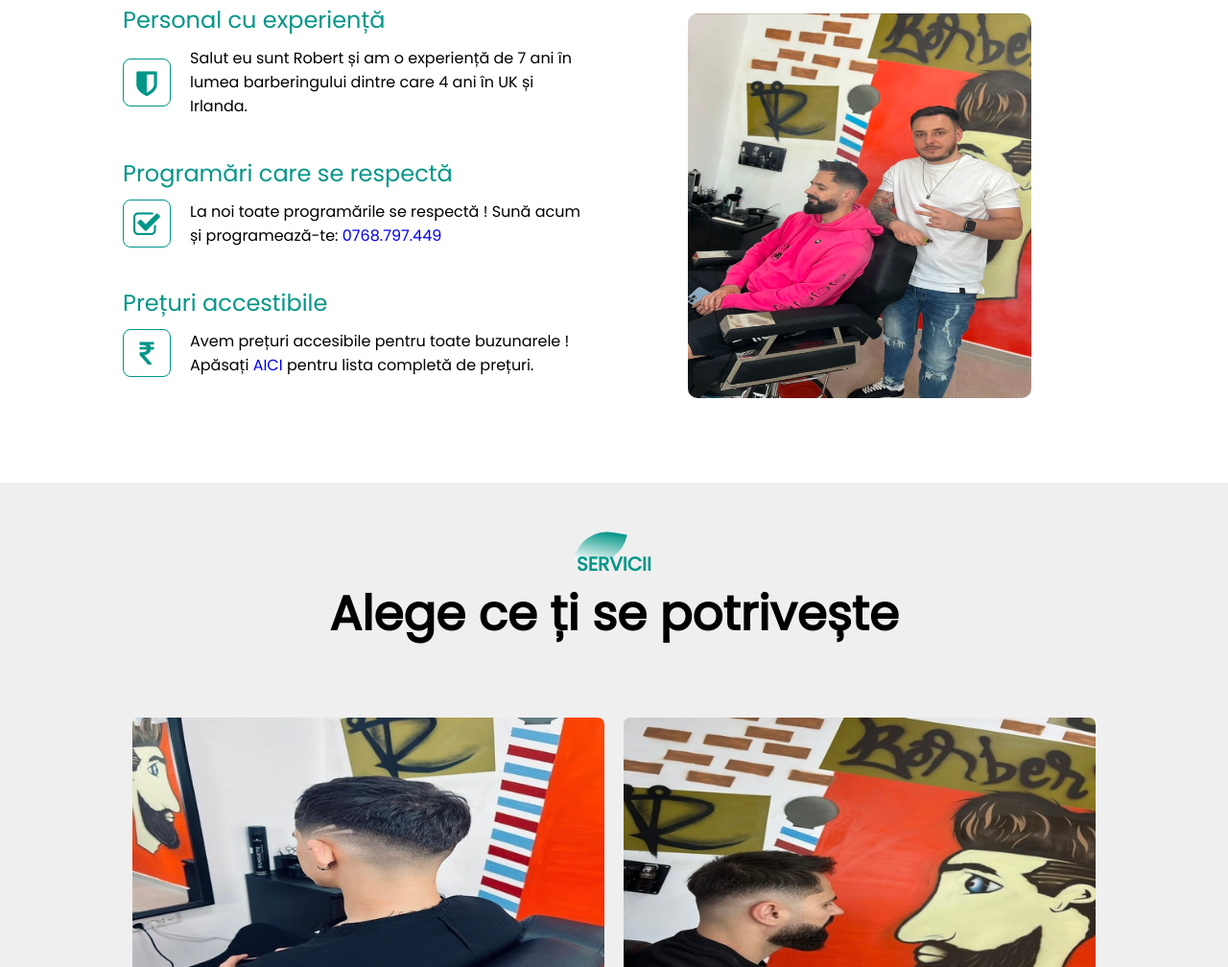
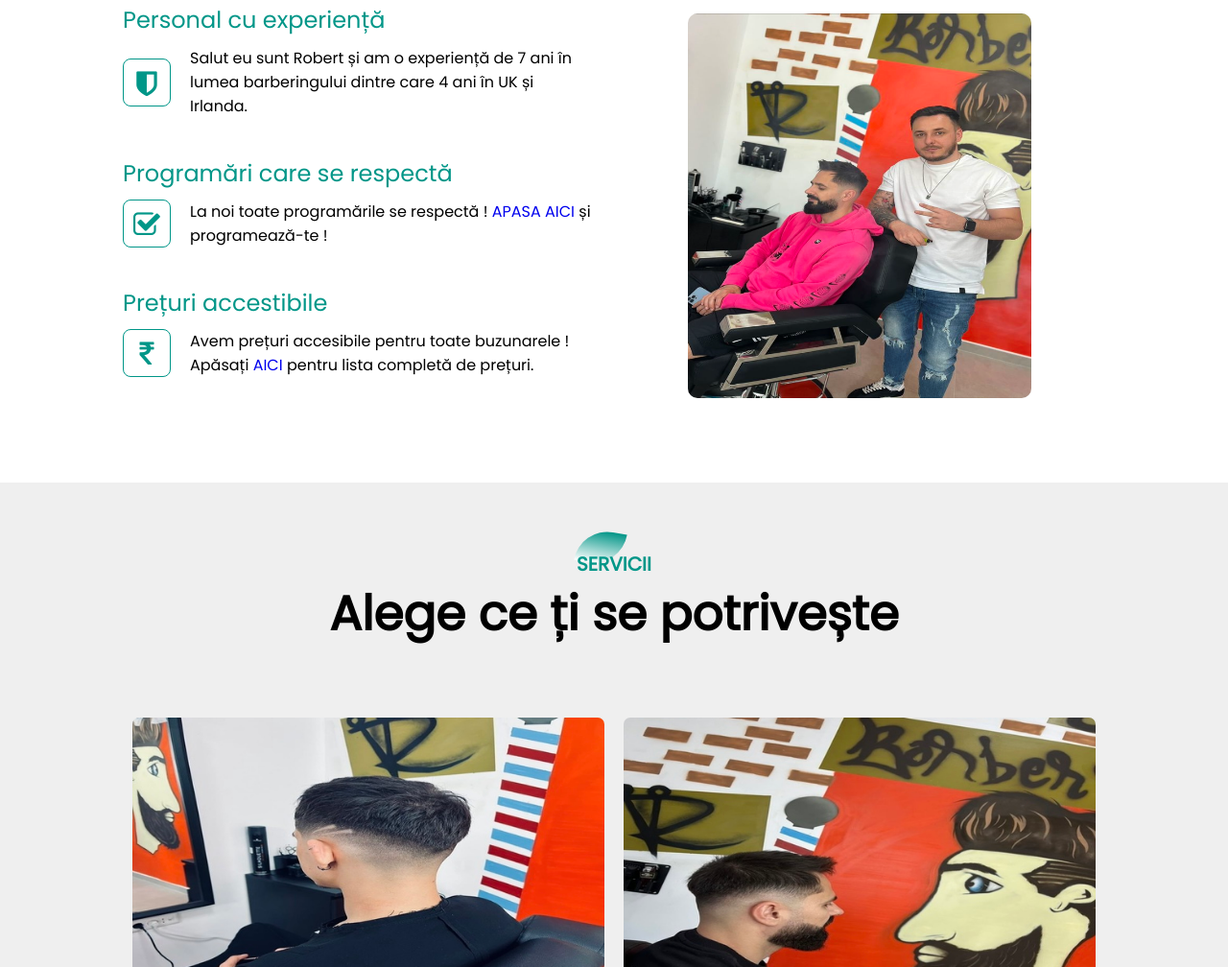
Before and after one commit to tkdmadalin/BarberShop-Website-Design, a plain HTML site: page index.html in a window 1280 px wide. Shown: the part 1042-2050 px from the top of the page at 96% size. Drawn offline with Linux system fonts and the light colour scheme; some packages are replaced by stand-ins of ours; a script that the page names is missing.

Commit message:
UPDATE bookings links

```diff
--- a/index.html
+++ b/index.html
@@ -25,7 +25,7 @@
             <h1>R Style Barber Shop</h1>
             <p>Servicii premium pentru o frizură pe stilul tău !</p>
             <div class="banner-btn">
-                <a href="tel:0768-797-449"><span></span>PROGRAMEAZĂ-TE</a>
+                <a href="https://mero.ro/p/r-style-barbershop"><span></span>PROGRAMEAZĂ-TE</a>
                 <a href="./images/pricelist.pdf"><span></span>LISTĂ PREȚURI</a>
             </div>
         </div>
@@ -67,7 +67,7 @@
                         <i class="fa fa-check-square-o"></i>
                     </div>
                     <div class="feature-text">
-                        <p>La noi toate programările se respectă ! Sună acum și programează-te: <a href="tel:0768-797-449">0768.797.449</a></p>
+                        <p>La noi toate programările se respectă ! <a href="https://mero.ro/p/r-style-barbershop">APASA AICI</a> și programează-te ! </p>
                     </div>
                 </div>
                 <h1>Prețuri accestibile</h1>
```
